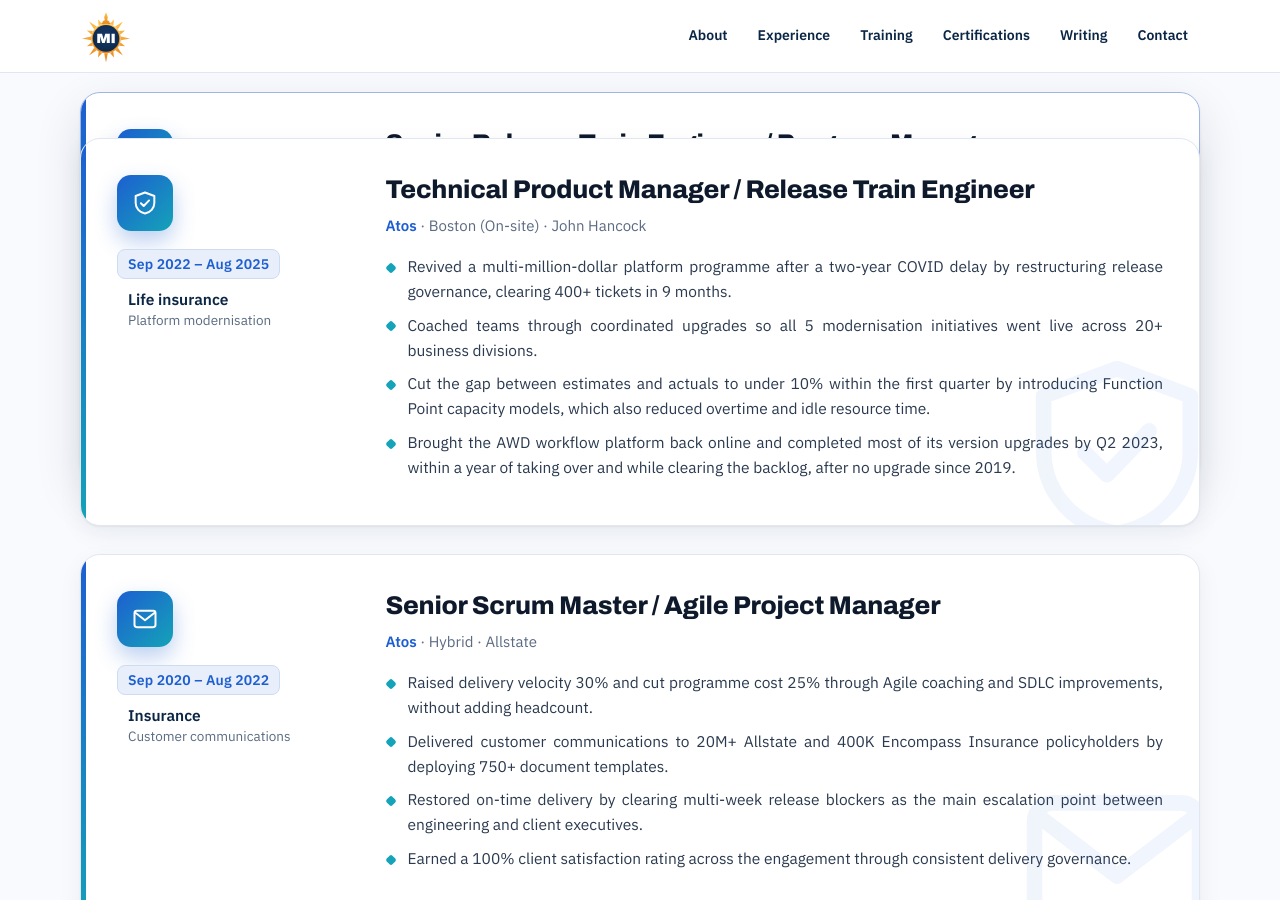
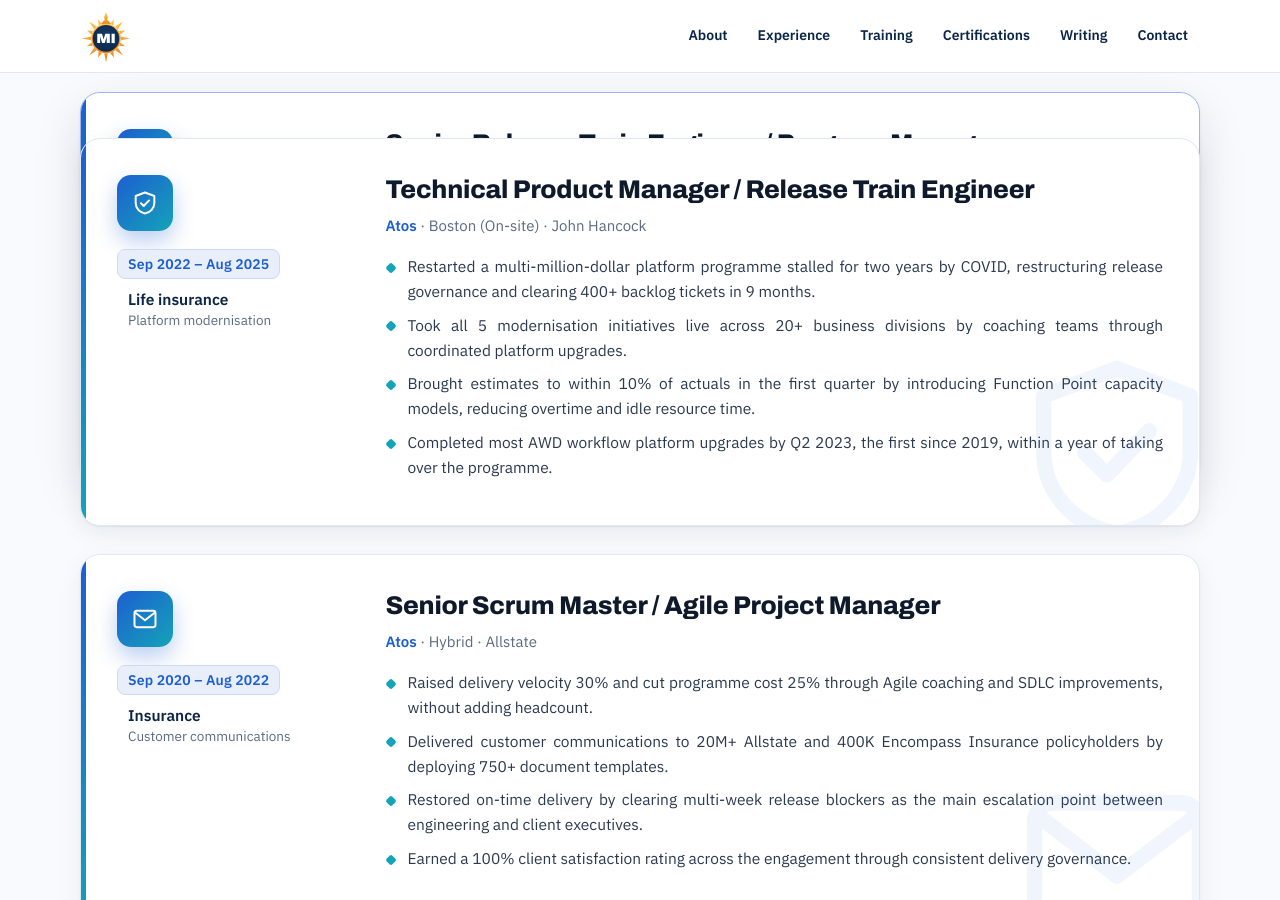
Before and after one commit to Madhan-I/Madhan-I.github.io, a Jekyll site: the page built from index.html, in a window 1280 px wide and 900 px high, scrolled down 2368 px. Built offline with Jekyll 4.4.1, drawn with Linux system fonts in a browser that asks for light colours.

Commit message:
Tighten John Hancock bullets, result first
Co-Authored-By: Claude Opus 5.5 <noreply@anthropic.com>
Claude-Session: https://claude.ai/code/session_01MFRrTt7LBDdX57m85KHNGp

```diff
--- a/_data/profile.yml
+++ b/_data/profile.yml
@@ -106,10 +106,10 @@ experience:
     company: Atos
     detail: Boston (On-site) · John Hancock
     points:
-      - "Revived a multi-million-dollar platform programme after a two-year COVID delay by restructuring release governance, clearing 400+ tickets in 9 months."
-      - "Coached teams through coordinated upgrades so all 5 modernisation initiatives went live across 20+ business divisions."
-      - "Cut the gap between estimates and actuals to under 10% within the first quarter by introducing Function Point capacity models, which also reduced overtime and idle resource time."
-      - "Brought the AWD workflow platform back online and completed most of its version upgrades by Q2 2023, within a year of taking over and while clearing the backlog, after no upgrade since 2019."
+      - "Restarted a multi-million-dollar platform programme stalled for two years by COVID, restructuring release governance and clearing 400+ backlog tickets in 9 months."
+      - "Took all 5 modernisation initiatives live across 20+ business divisions by coaching teams through coordinated platform upgrades."
+      - "Brought estimates to within 10% of actuals in the first quarter by introducing Function Point capacity models, reducing overtime and idle resource time."
+      - "Completed most AWD workflow platform upgrades by Q2 2023, the first since 2019, within a year of taking over the programme."
   - dates: Sep 2020 – Aug 2022
     title: Senior Scrum Master / Agile Project Manager
     sector: "Insurance · Customer communications"
```
